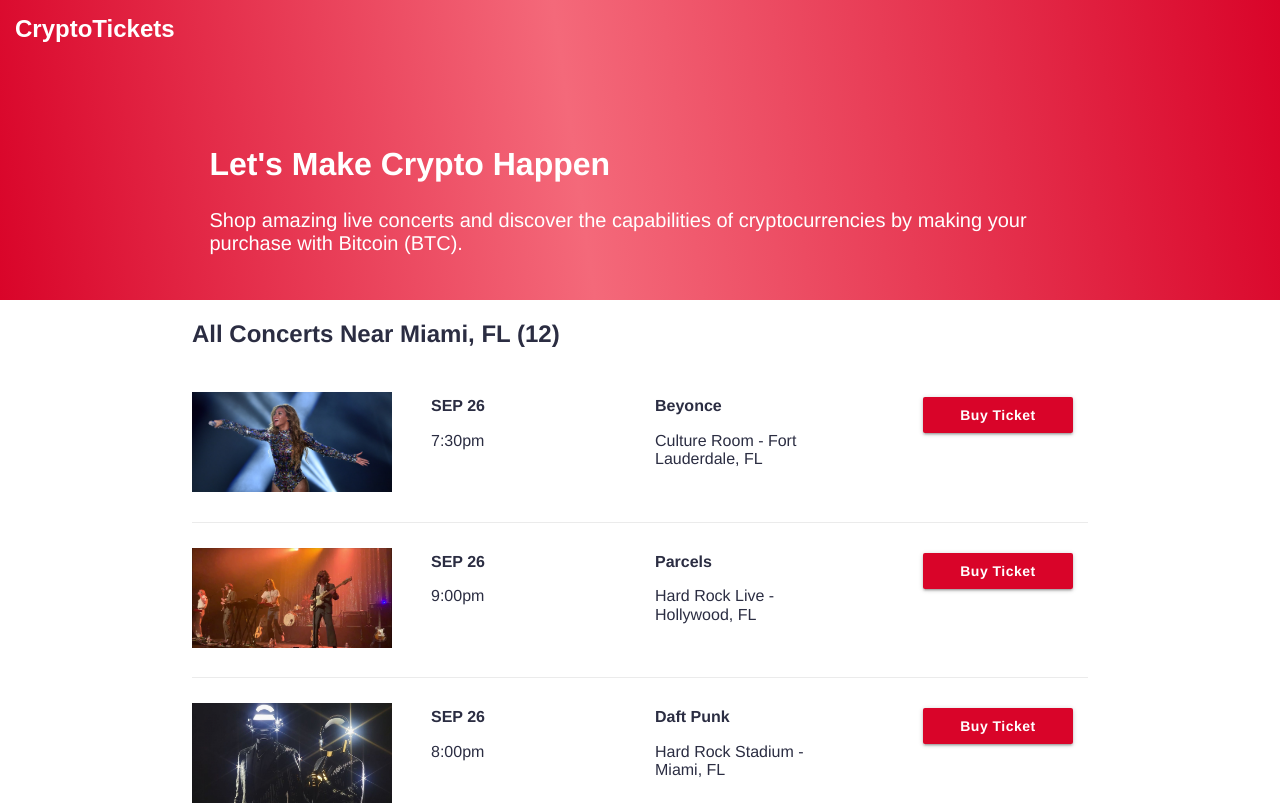
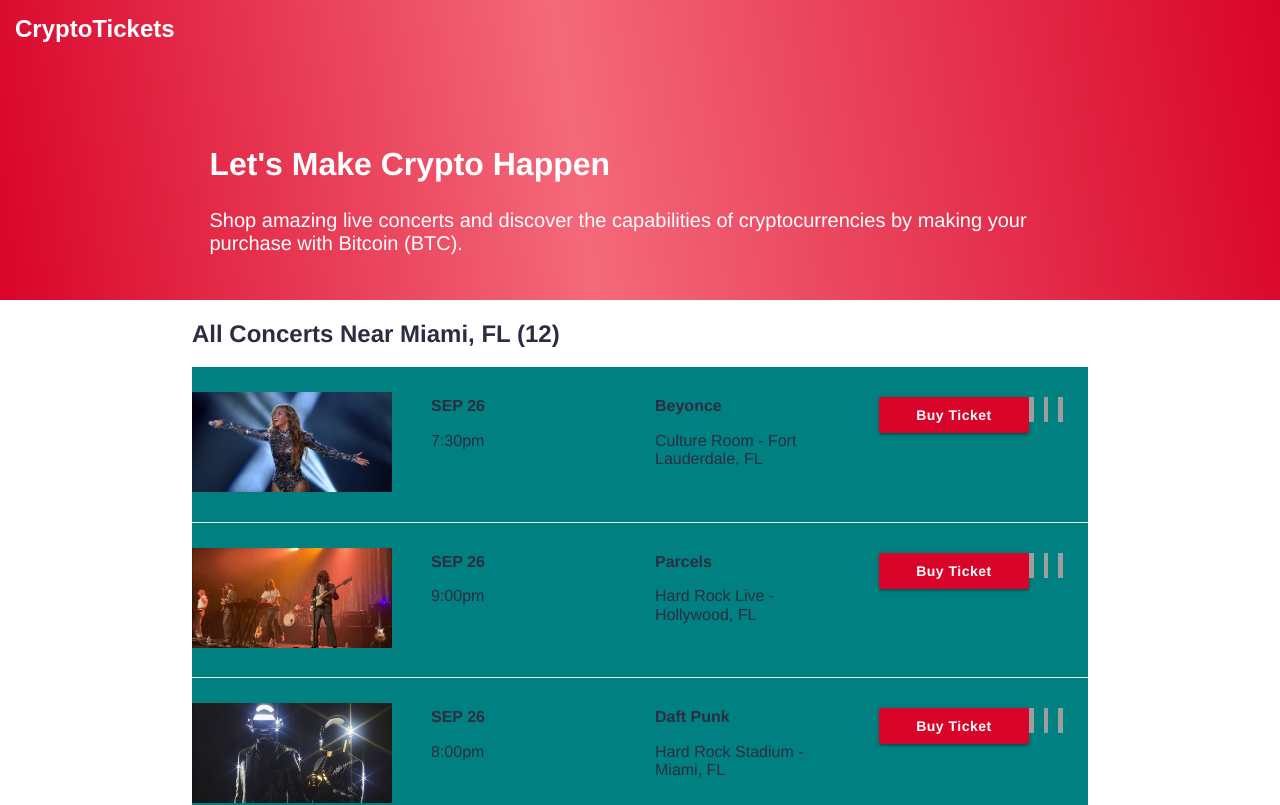
Before and after one commit to Kodylow/shell-hackathon-project, a React (Create React App) app: page / in a window 1280 px wide. Shown: the top 805 px of the page. Built offline with nearby package versions, Linux system fonts and the light colour scheme; grey boxes are pictures that could not be loaded; a web font is replaced by a local one.

Commit message:
Background Colour and Icons for increasing,decreasing and deleting

```diff
--- a/src/components/Product/index.js
+++ b/src/components/Product/index.js
@@ -1,10 +1,11 @@
 import './index.scss';
+import { useState } from 'react';
 
 function Product({ product, displayProduct }) {
   return (
     <div className="Product">
       <div className="image_block">
-      <img src={product.image} alt={product.artist} className="event_image"/>
+        <img src={product.image} alt={product.artist} className="event_image" />
       </div>
 
       <div className="date_time_block">
@@ -27,6 +28,25 @@
           onClick={() => { displayProduct(product) }}>
           Buy Ticket
         </button>
+
+        <img
+          alt="increase"
+          className="action-icons"
+          src="https://image.flaticon.com/icons/svg/992/992651.svg"
+
+        />
+        <img
+          alt="decrease"
+          className="action-icons"
+          src="https://image.flaticon.com/icons/svg/1665/1665612.svg"
+
+        />
+        <img
+          alt="delete"
+          className="action-icons"
+          src="https://image.flaticon.com/icons/svg/1214/1214428.svg"
+        />
+
       </div>
     </div>
   );
--- a/src/components/Product/index.scss
+++ b/src/components/Product/index.scss
@@ -7,6 +7,7 @@
   justify-content: space-between;
   padding: 25px 0;
   border-bottom: 1px solid rgb(235, 235, 235);
+  background-color: teal;
 
   p {
     margin-top: 0;
@@ -45,6 +46,17 @@
       margin-bottom: 15px;
     }
   }
+  .cart-item-actions {
+    margin-top: 20px;
+  }
+  .action-icons {
+    height: 25px;
+    width: 25px;
+    margin-right: 10px;
+  }
+  .action-icons:hover {
+    cursor: pointer;
+  }
 
   .buy_block {
     display: flex;
```
Lines whose indentation alone changed are shown as unchanged.
